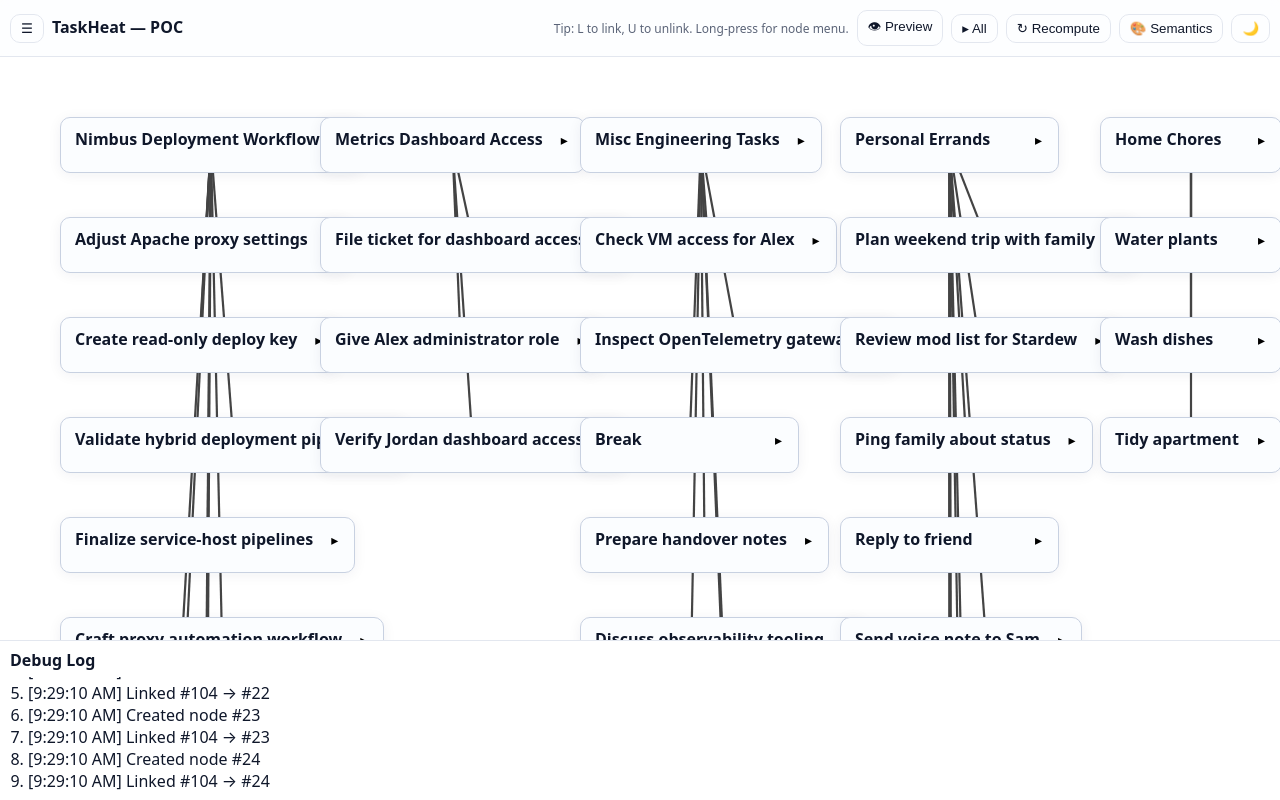
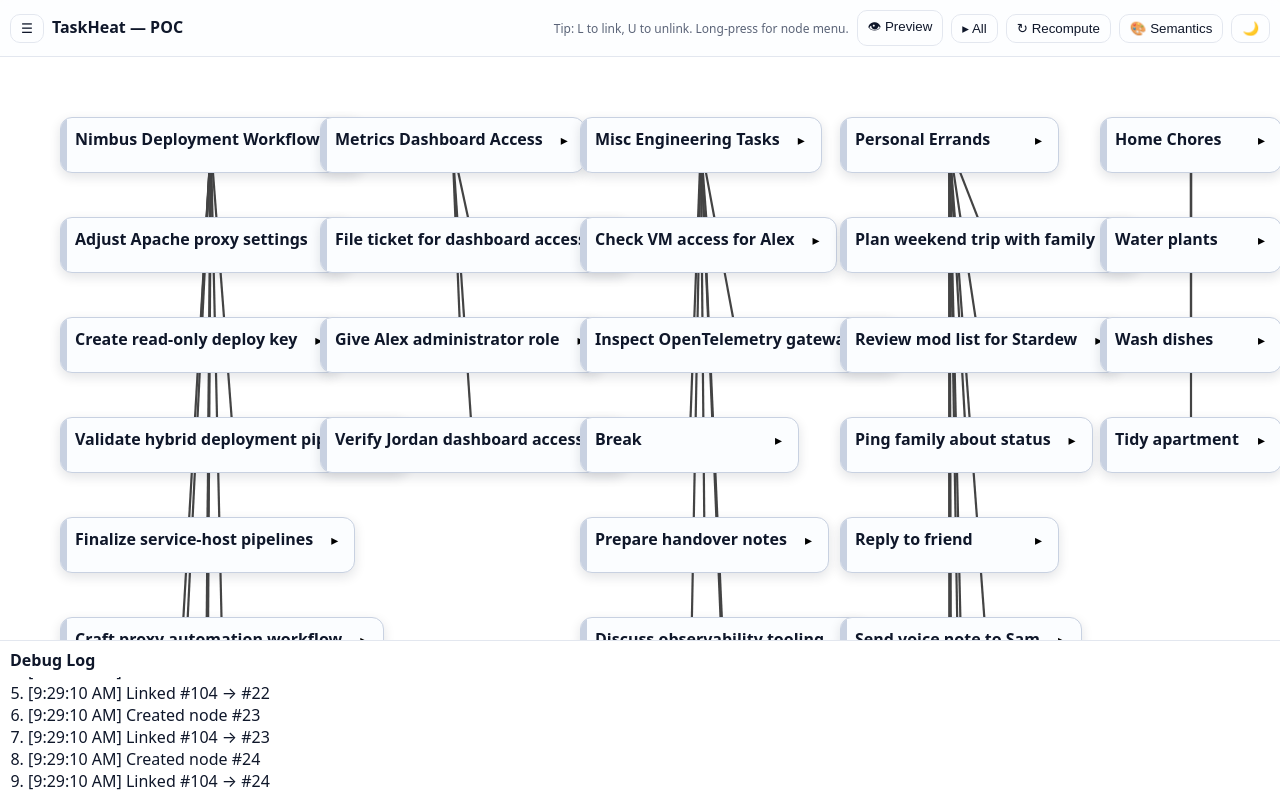
Before and after one commit to Cosmic-Slothstronauts/SmartTasks, a website: page index.html in a window 1280 px wide. Drawn offline with Linux system fonts and the light colour scheme.

Commit message:
style: modernize node appearance

```diff
--- a/index.html
+++ b/index.html
@@ -59,7 +59,26 @@
   line[data-link] { stroke: var(--link); stroke-width: 2.2; }
 
   /* Node */
-  .node { position: absolute; min-width: 180px; max-width: 360px; border: 1px solid var(--node-border); border-radius: 10px; background: var(--node-bg); box-shadow: 0 2px 14px rgba(20,32,75,0.06); user-select: none; touch-action: none; }
+  .node {
+    position: absolute;
+    min-width: 180px;
+    max-width: 360px;
+    --node-accent: var(--node-border);
+    border: 1px solid var(--node-border);
+    border-radius: 12px;
+    background: var(--node-bg);
+    box-shadow: 0 4px 12px rgba(15,23,42,0.12);
+    user-select: none;
+    touch-action: none;
+    overflow: hidden;
+  }
+  .node::before {
+    content: "";
+    position: absolute;
+    inset: 0 auto 0 0;
+    width: 6px;
+    background: var(--node-accent);
+  }
   .node.selected { outline: 2px solid var(--accent-2); }
   .node-header { display: grid; grid-template-columns: 1fr auto; align-items: center; gap: 8px; padding: 8px 10px; }
   .node-title { font-weight: 700; line-height: 1.2; padding: 4px; border-radius: 6px; }
@@ -408,7 +427,13 @@
   function scheduleRecompute(){ if(recomputeTimer) clearTimeout(recomputeTimer); recomputeTimer=setTimeout(recomputeDirty,400); }
   function recomputeDirty(){ const ids=Array.from(dirtyNodes); dirtyNodes.clear(); computeEmbeddingsFor(ids); }
 
-  function clearSemanticColors(){ nodes.forEach(n=>{ n.el.style.borderColor='var(--node-border)'; n.el.style.boxShadow=''; }); }
+  function clearSemanticColors(){
+    nodes.forEach(n=>{
+      n.el.style.borderColor='var(--node-border)';
+      n.el.style.boxShadow='';
+      n.el.style.removeProperty('--node-accent');
+    });
+  }
   function vecToColor(v){
     const h = Math.round(v[0]*360);
     const s = Math.round(40 + v[1]*40);
@@ -421,8 +446,9 @@
     return hsl.replace(')', ` / ${a})`).replace(',', ' ');
   }
   function applyColorToNode(n,color){
-    n.el.style.borderColor = color;
-    n.el.style.boxShadow   = `0 0 0 3px ${withAlpha(color, 0.25)}`;
+    n.el.style.setProperty('--node-accent', color);
+    n.el.style.borderColor = withAlpha(color, 0.4);
+    n.el.style.boxShadow   = `0 2px 6px ${withAlpha(color, 0.25)}`;
   }
   function applySemanticColors(){ nodes.forEach((n,id)=>{ const c=semanticCache[id]; if(c) applyColorToNode(n,c.color); }); }
 
```
Also changed, not shown: README.md.
